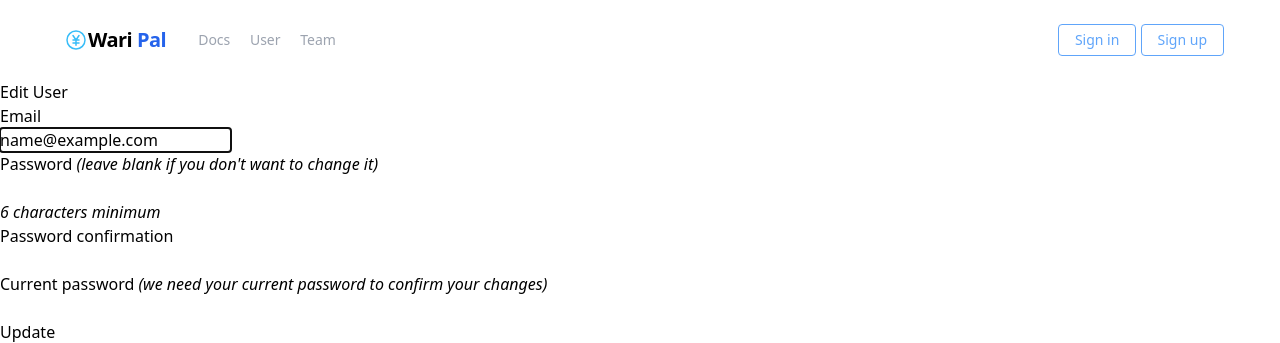
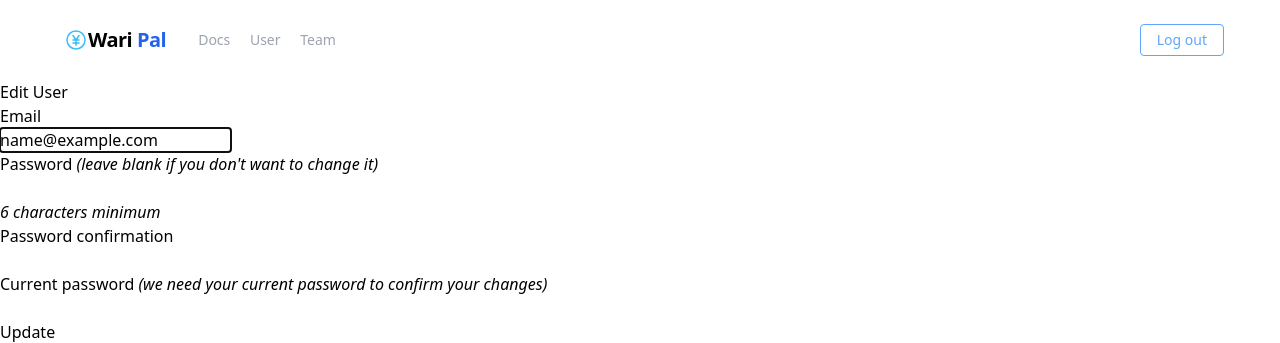
Before and after one commit to hibik17/AWS_deproy_rails, a Rails app: page /users/edit in a window 1280 px wide. Shown: the top 343 px of the page. Run offline with Rails 7, Linux system fonts and the light colour scheme; the visitor is signed in with stand-in values (Sample User, id 1); style sheets or scripts are compiled from the project's sources; some libraries are stand-ins or nearby versions.

Commit message:
link revise

```diff
--- a/app/controllers/users/registrations_controller.rb
+++ b/app/controllers/users/registrations_controller.rb
@@ -52,7 +52,7 @@ class Users::RegistrationsController < Devise::RegistrationsController
 
   # The path used after sign up.
   def after_sign_up_path_for(resource)
-    '/users'
+    '/'
   end
 
   # The path used after sign up for inactive accounts.
--- a/app/views/layouts/_header.html.erb
+++ b/app/views/layouts/_header.html.erb
@@ -30,16 +30,16 @@
       </a>
     </div>
     <div class='mr-8'>
-      <% if @user.present? %>
+      <% if current_user %>
         <span class="inline-block text-sm px-4 py-2 leading-none border rounded text-blue-400 border-blue-400 hover:border-transparent hover:bg-blue-400 hover:text-white mt-4 lg:mt-0">
-          <%= link_to 'Sign in', url: '/' %>
-        </span>
-        <span class="inline-block text-sm px-4 py-2 leading-none border rounded text-blue-400 border-blue-400 hover:border-transparent hover:bg-blue-400 hover:text-white mt-4 lg:mt-0">
-          <%= link_to 'Sign up', url: '/' %>
+          <%= link_to 'Log out', destroy_user_session_path, method: :delete %>
         </span>
       <% else %>
         <span class="inline-block text-sm px-4 py-2 leading-none border rounded text-blue-400 border-blue-400 hover:border-transparent hover:bg-blue-400 hover:text-white mt-4 lg:mt-0">
-          <%= link_to 'Log out', url: '/' %>
+          <%= link_to 'Sign in', new_user_session_path %>
+        </span>
+        <span class="inline-block text-sm px-4 py-2 leading-none border rounded text-blue-400 border-blue-400 hover:border-transparent hover:bg-blue-400 hover:text-white mt-4 lg:mt-0">
+          <%= link_to 'Sign up', new_user_registration_path %>
         </span>
       <% end %>
     </div>
```
